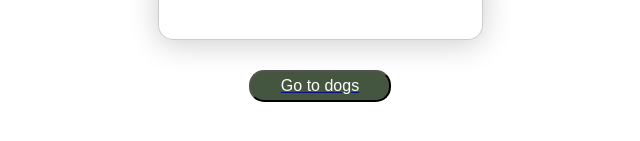
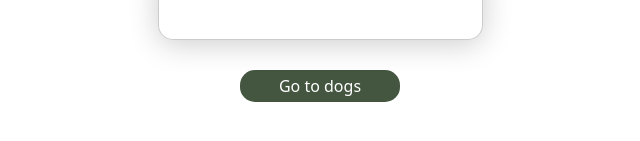
Before and after one commit to RonnySteady/dogpass, a Next.js app: page /owner in a window 1280 px wide. Shown: the part 233-374 px from the top of the page, without its empty margins (320-960 px from the left). Built offline with nearby package versions, Linux system fonts and the light colour scheme.

Commit message:
replaced BackButton with StyledLink, deleted unneeded buttons

```diff
--- a/pages/index.js
+++ b/pages/index.js
@@ -1,10 +1,8 @@
 import Heading from "../components/Heading";
 import DogList from "../components/DogList";
-import AddDogButton from "../components/AddDogButton";
 import { useState } from "react";
 import Link from "next/link";
 import styled from "styled-components";
-import OwnerButton from "../components/OwnerButton";
 
 export default function Home({ dogs }) {
   const [dogList, setDogList] = useState(dogs);
--- a/pages/owner/index.js
+++ b/pages/owner/index.js
@@ -1,6 +1,6 @@
 import Heading from "/components/Heading";
 import OwnerCard from "../../components/OwnerCard";
-import BackButton from "../../components/BackButton";
+import styled from "styled-components";
 import Link from "next/link";
 import { useRouter } from "next/router";
 
@@ -9,9 +9,21 @@ export default function Owner({ dogs }) {
     <main>
       <Heading>Dog 🦮 Owner</Heading>
       <OwnerCard />
-      <Link href="/">
-        <BackButton />
-      </Link>
+      <StyledLink href="/">Go to dogs</StyledLink>
     </main>
   );
 }
+
+const StyledLink = styled(Link)`
+  display: flex;
+  justify-content: center;
+  width: 160px;
+  margin: auto;
+  margin-bottom: 25px;
+  background-color: #445540;
+  color: white;
+  padding: 5px;
+  font-size: 16px;
+  border-radius: 15px;
+  text-decoration: none;
+`;
```
Also changed, not shown: components/AddDogButton.js (deleted, +0 -16 lines), components/OwnerButton.js (deleted, +0 -16 lines).
